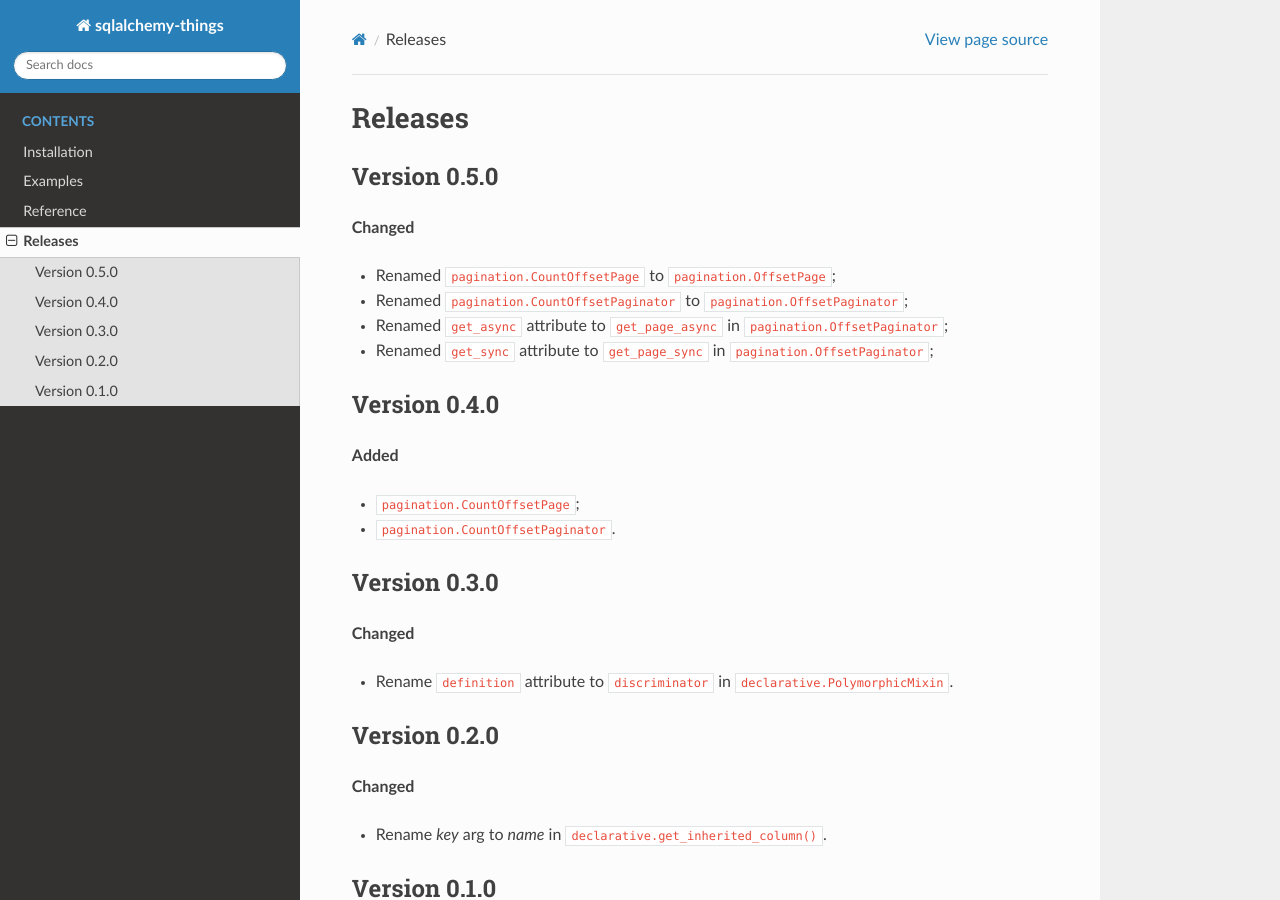
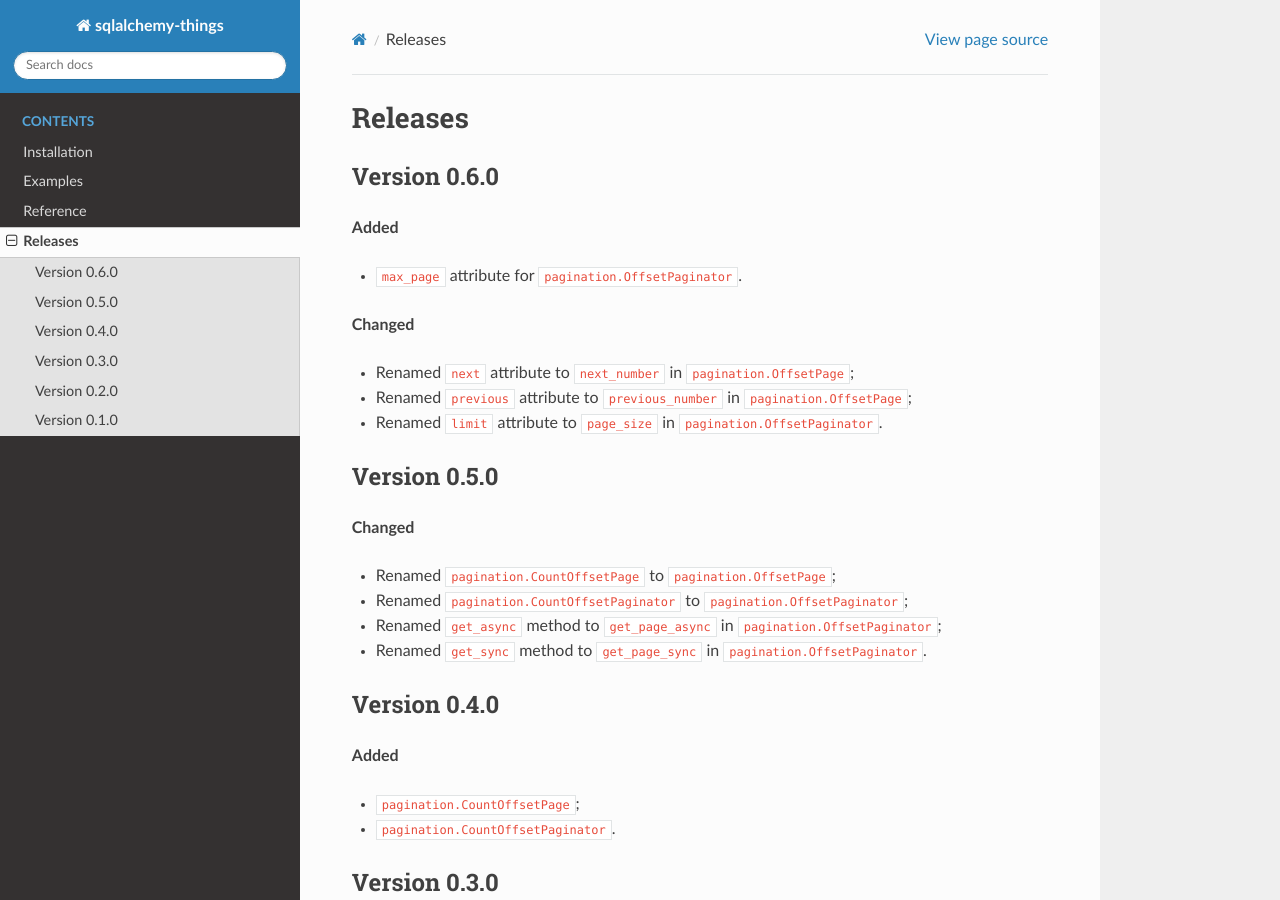
Before and after one commit to ri-gilfanov/sqlalchemy-things, a Sphinx documentation site: the page built from docs/releases.rst, in a window 1280 px wide and 900 px high. Built offline with Sphinx 7.4.7 and the Read the Docs theme 2.0.0, drawn with Linux system fonts in a browser that asks for light colours.

Commit message:
Update `pagination.OffsetPaginator`

```diff
--- a/docs/releases.rst
+++ b/docs/releases.rst
@@ -1,15 +1,29 @@
 Releases
 ========
+Version 0.6.0
+-------------
+**Added**
+
+* ``max_page`` attribute for ``pagination.OffsetPaginator``.
+
+**Changed**
+
+* Renamed ``next`` attribute to ``next_number`` in ``pagination.OffsetPage``;
+* Renamed ``previous`` attribute to ``previous_number``
+  in ``pagination.OffsetPage``;
+* Renamed ``limit`` attribute to ``page_size``
+  in ``pagination.OffsetPaginator``.
+
 Version 0.5.0
 -------------
 **Changed**
 
 * Renamed ``pagination.CountOffsetPage`` to ``pagination.OffsetPage``;
 * Renamed ``pagination.CountOffsetPaginator`` to ``pagination.OffsetPaginator``;
-* Renamed ``get_async`` attribute to ``get_page_async``
+* Renamed ``get_async`` method to ``get_page_async``
   in ``pagination.OffsetPaginator``;
-* Renamed ``get_sync`` attribute to ``get_page_sync``
-  in ``pagination.OffsetPaginator``;
+* Renamed ``get_sync`` method to ``get_page_sync``
+  in ``pagination.OffsetPaginator``.
 
 Version 0.4.0
 -------------
```
Also changed, not shown: 2 other files.
